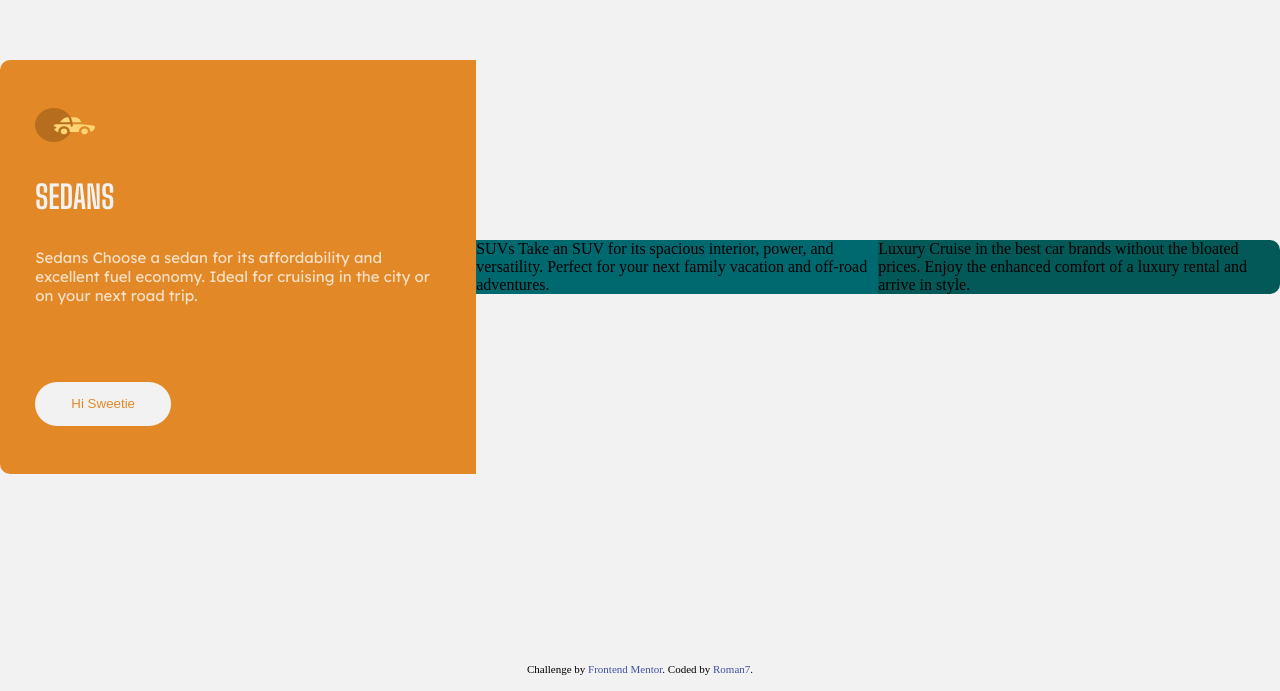
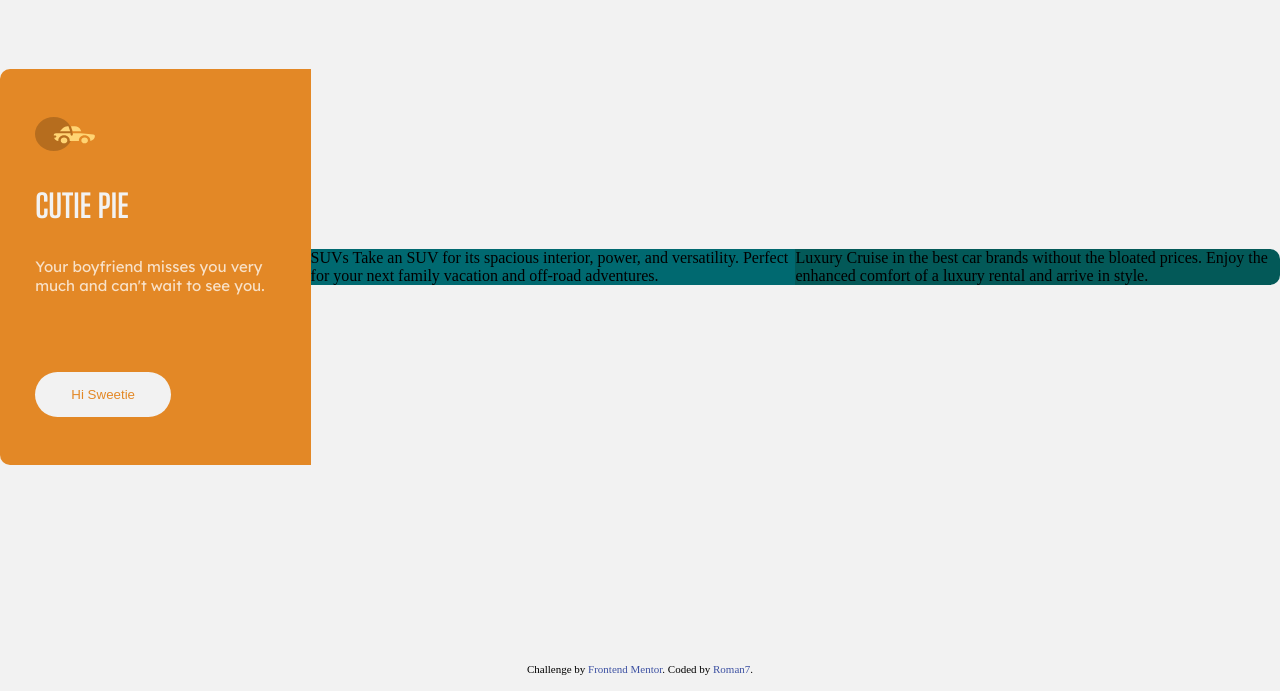
Before and after one commit to romancito92/frontend_mentor_3-column-preview-card-component, a plain HTML site: page index.html in a window 1280 px wide. Shown: the part 129-820 px from the top of the page. Drawn offline with Linux system fonts and the light colour scheme.

Commit message:
Update index.html

```diff
--- a/index.html
+++ b/index.html
@@ -21,10 +21,9 @@
     <div class="card sedans">
       <div class="card__content">
           <img src="images/icon-sedans.svg" alt="sedans" class="car-img">
-          <h1 class="heading">Sedans</h1>
+          <h1 class="heading">Cutie Pie</h1>
           <p class="main-info">
-  Sedans
-  Choose a sedan for its affordability and excellent fuel economy. Ideal for cruising in the city or on your next road trip.
+  Your boyfriend misses you very much and can't wait to see you.
       </p>
       <button class="btn">Hi Sweetie</button>
     </div>
```
